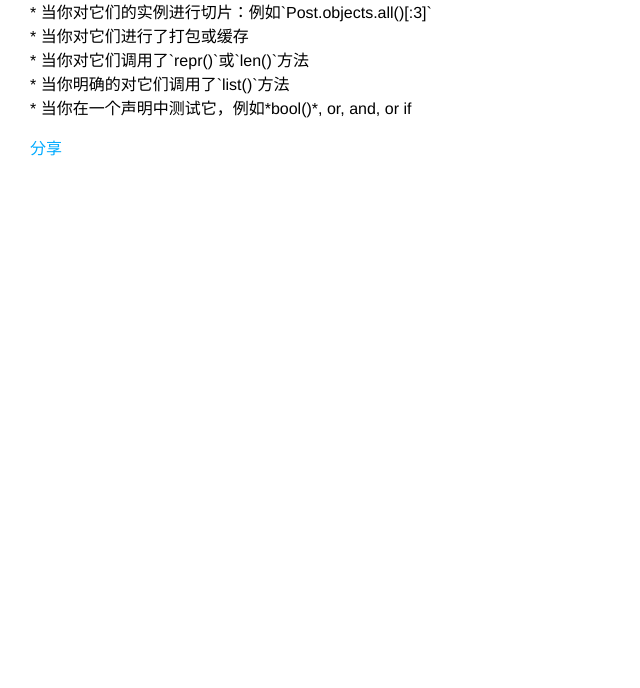
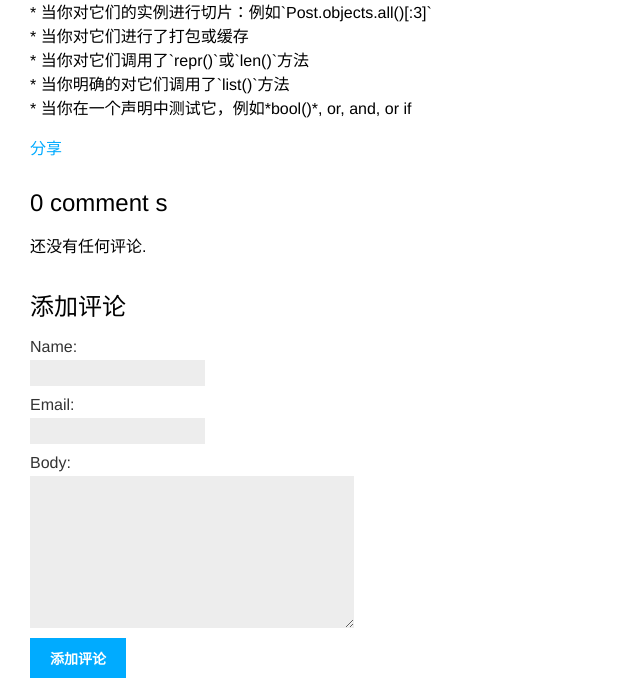
Before and after one commit to blurrye/mysite, a Django app: a page that uses blog/templates/blog/post/detail.html in a window 1280 px wide. Shown: the part 223-911 px from the top of the page, without its empty margins (0-640 px from the left). Before the commit the page ends 379 px from the top, so only its background shows below. Run offline with Django 3.2, Linux system fonts and the light colour scheme; data comes from the database, SQL or seed files in the repository; both versions use the stored data as it was after the commit.

Commit message:
2-创建一个评论系统

```diff
--- a/blog/forms.py
+++ b/blog/forms.py
@@ -1,4 +1,6 @@
 from django import forms
+
+from .models import Comment
 
 
 class EmailPostForm(forms.Form):
@@ -6,3 +8,9 @@ class EmailPostForm(forms.Form):
     email = forms.EmailField()
     to = forms.EmailField()
     comments = forms.CharField(required=False, widget=forms.Textarea)
+
+
+class CommentForm(forms.ModelForm):
+    class Meta:
+        model = Comment
+        fields = ('name', 'email', 'body')
--- a/blog/models.py
+++ b/blog/models.py
@@ -42,3 +42,21 @@ class Post(models.Model):
                            self.publish.strftime('%d'),
                            self.slug
                        ])
+
+
+class Comment(models.Model):
+    post = models.ForeignKey(Post, related_name='comments')
+    name = models.CharField(max_length=80)
+    email = models.EmailField()
+    body = models.TextField()
+    created = models.DateTimeField(auto_now_add=True)
+    updated = models.DateTimeField(auto_now=True)
+    active = models.BooleanField(default=True)
+
+    class Meta:
+        verbose_name = '评论'
+        verbose_name_plural = verbose_name
+        ordering = ('created',)
+
+    def __str__(self):
+        return 'Comment by {0} on {1}'.format(self.name, self.post)
--- a/blog/templates/blog/post/detail.html
+++ b/blog/templates/blog/post/detail.html
@@ -12,4 +12,36 @@
     <p>
         <a href="{% url 'blog:post_share' post.id %}">分享</a>
     </p>
+
+    {#评论#}
+    {% with comments.count as total_comments %}
+        <h2>{{ total_comments }} comment {{ total_comments | pluralize }}</h2>
+    {% endwith %}
+
+    {% for comment in comments %}
+        <div class="comment">
+            <p class="info">
+                Comment {{ forloop.counter }} by {{ comment.name }}
+                {{ comment.created }}
+            </p>
+            {{ comment.body | linebreaks }}
+        </div>
+    {% empty %}
+        <p>还没有任何评论.</p>
+    {% endfor %}
+
+    {#最后，当表单提交成功后,你需要渲染表单或者显示一条成功的信息来代替之前的内容。#}
+    {% if new_comment %}
+        <h2>你的评论已经添加！</h2>
+    {% else %}
+        <h2>添加评论</h2>
+        <form action="." method="post">
+            {{ comment_form.as_p }}
+            {% csrf_token %}
+            <p>
+                <input type="submit" value="添加评论">
+            </p>
+        </form>
+    {% endif %}
+
 {% endblock %}
--- a/blog/views.py
+++ b/blog/views.py
@@ -33,6 +33,23 @@ def post_detail(request, year, month, day, post):
                              publish__year=year,
                              publish__month=month,
                              publish__day=day)
+    # List of active comments for this post
+    comments = post.comments.filter(active=True)
+    new_comment = None
+
+    if request.method == 'POST':
+        # A comment was posted
+        comment_form = CommentForm(data=request.POST)
+        if comment_form.is_valid():
+            # Create Comment object but don't save to database yet
+            new_comment = comment_form.save(commit=False)
+            # Assign the current post to the comment
+            new_comment.post = post
+            # Save the comment to the database
+            new_comment.save()
+    else:
+        comment_form = CommentForm()
+
     return render(request, 'blog/post/detail.html', locals())
 
 
```
Also changed, not shown: blog/admin.py (+7 -0 lines), blog/migrations/0002_auto_20170725_1134.py (added), blog/migrations/0003_auto_20170725_1209.py (added), db.sqlite3.
